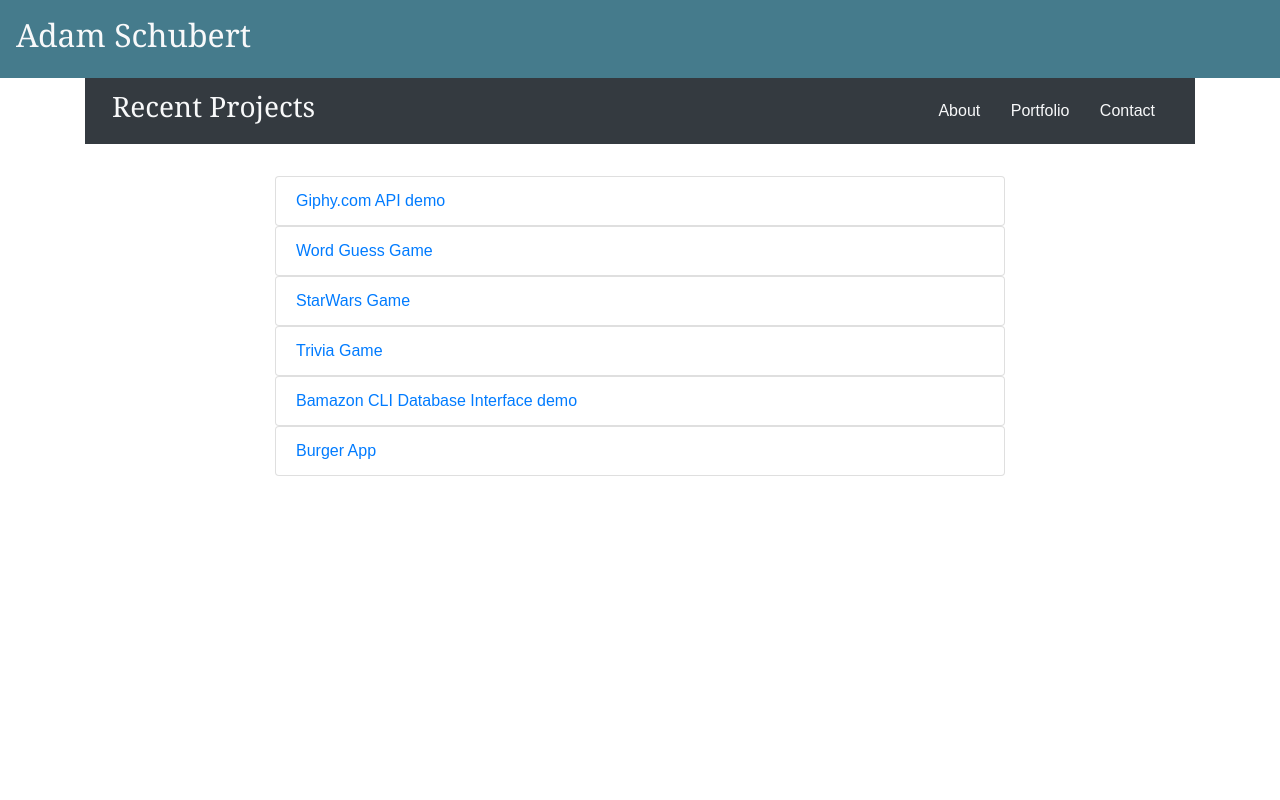
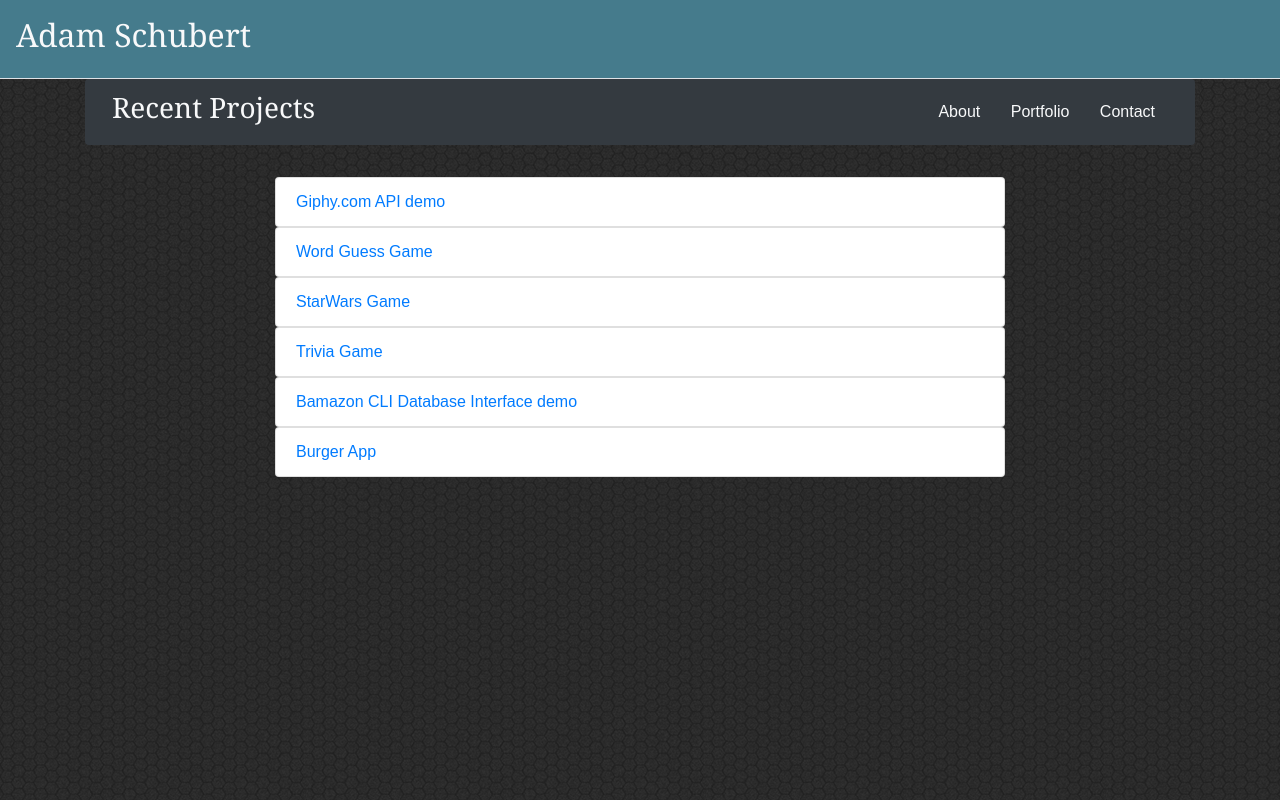
Before and after one commit to leavinit/Portfolio, a plain HTML site: page index.html in a window 1280 px wide. Drawn offline with nearby package versions, Linux system fonts and the light colour scheme.

Commit message:
added styling and js to portfolio

```diff
--- a/assets/css/index.css
+++ b/assets/css/index.css
@@ -17,4 +17,9 @@ h1, h2, h3 {
     padding : .75em;
     margin: 0em;
     margin-bottom: 2em;
+
 }
+body {
+    background-image: url("../images/dark-honeycomb.png") ;
+
+}
--- a/index.html
+++ b/index.html
@@ -11,10 +11,10 @@
 </head>
 <body>
     <!-- <div class="container"> -->
-            <div class="jumbotron text-light"><h2 id="nameDiv">Adam Schubert</h2></div>
+            <div class="jumbotron text-light border-bottom"><h2 id="nameDiv">Adam Schubert</h2></div>
     <!-- </div> -->
     <div class="container">
-        <nav class="navbar navbar-default navbar-fixed-top navigation text-light bg-dark">
+        <nav class="navbar navbar-default navbar-fixed-top navigation text-light bg-dark rounded">
             <div class="container">
                 <span class="nameArea">
                     <h3>Recent Projects</h3>
```
Also changed, not shown: assets/images/dark-honeycomb.png (added).
